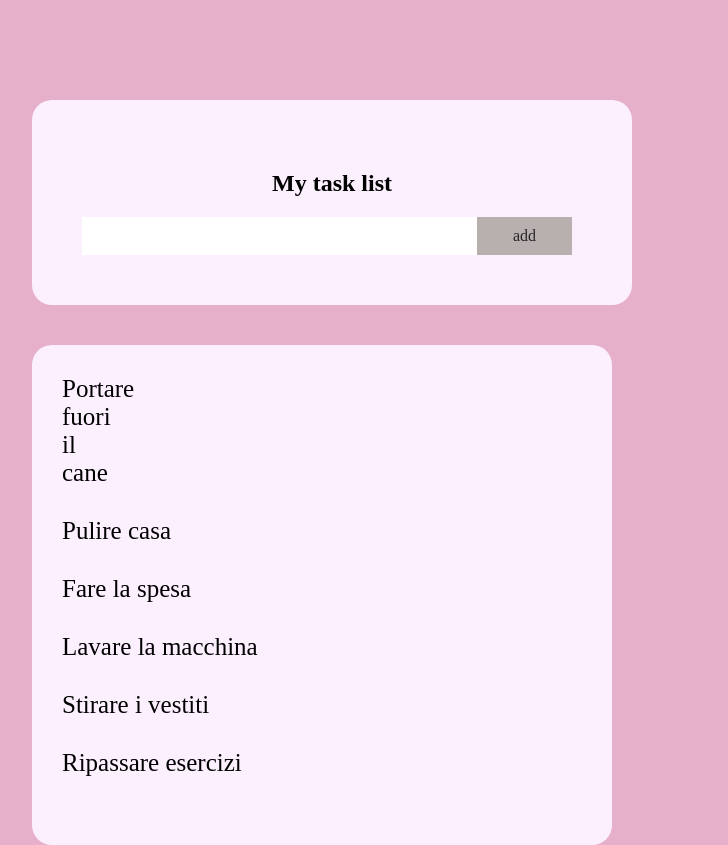
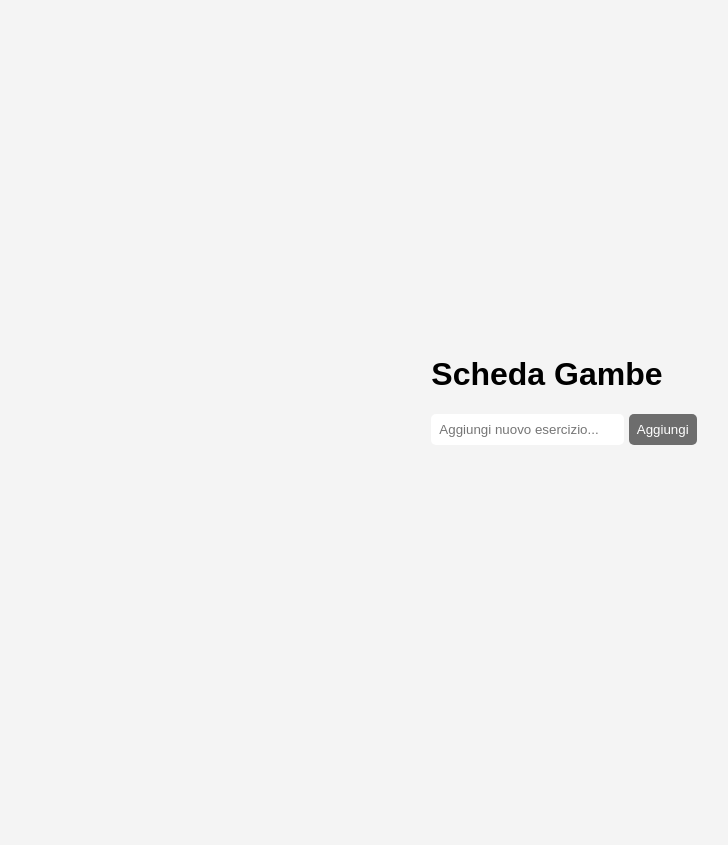
Before and after one commit to Joselinedesouza/Week3-Project3, a plain HTML site: page index.html in a window 1280 px wide. Shown: the whole page, without its empty margins (76-804 px from the left). After the commit the page ends 800 px from the top, so only its background shows below. Drawn offline with Linux system fonts and the light colour scheme.

Commit message:
completed

```diff
--- a/index.html
+++ b/index.html
@@ -7,27 +7,24 @@
     <link rel="stylesheet" href="tasklist.css" />
   </head>
   <body>
-    <header>
-        <div id="myDIV" class="header">
-            <h2>My task list</h2>
-      <input id="myImput1" type="text" />
-      <span oneclick="newElement()" class="addButton">add</span>
-        </div>
-    </header>
-    <main>
+    <div id="container">
+      <h1>Scheda Gambe</h1>
+      <div id="Esercizi">
+        <!--scheda input testo-->
+        <input
+          type="text"
+          id="nuovo-esercizio"
+          placeholder="Aggiungi nuovo esercizio..."
+        />
+        <button id="Aggiungi">Aggiungi</button>
+      </div>
+      <!--tutti gli esrecizi da fare-->
       <div>
-        <ul id="MyUL">
-          <li class="check">Portare fuori il cane</li>
-          <li>Pulire casa</li>
-          <li>Fare la spesa</li>
-          <li>Lavare la macchina</li>
-          <li>Stirare i vestiti</li>
-          <li>Ripassare esercizi</li>
+        <ul id="esercizio-nuovo">
+          <!--In javascript aggiungeremo gli erecizi che metteremo in input-->
         </ul>
       </div>
-    </main>
-</form>
-    <footer></footer>
+    </div>
     <script src="javascript.js"></script>
   </body>
 </html>
--- a/javascript.js
+++ b/javascript.js
@@ -0,0 +1,54 @@
+//Attende che tutto il doc HTML sia completamente caricato prima di
+//eseguire il codice.
+document.addEventListener("DOMContentLoaded", function () {
+  const inputField = document.getElementById("nuovo-esercizio");
+  const Aggiungi = document.getElementById("Aggiungi");
+  const taskList = document.getElementById("esercizio-nuovo");
+
+  //trim: elimina gli spazi vuoti, iniziali e finali.
+
+  Aggiungi.addEventListener("click", function () {
+    const taskText = inputField.value.trim();
+
+    if (taskText === "") {
+      alert("fai attenzione, stronza");
+      return;
+    }
+
+    // Crea un nuovo <li> che rappresenterà il task
+    const taskItem = document.createElement("li");
+    // gli assegna la classe css "task" per lo stile
+    taskItem.classList.add("task");
+    const taskLabel = document.createElement("span");
+    // inserisce nel <li> il testo che ho aggiunto dopo aver cliccato aggiungi
+    taskItem.textContent = taskText;
+
+    // Aggiunge un evento al click
+    taskItem.addEventListener("click", function () {
+      // quando viene cliccato, alterna toggle() la classe "completed"(aggiunge se non c'è, rimuove se c'è)
+      // aggiungere classe nel css per barrare e opacizzare
+      taskItem.classList.toggle("completed");
+    });
+
+    // Creiamo un nuovo <button> (deleteButton)
+    const deleteButton = document.createElement("button");
+    // Impostiamo il testo "X" per indicare la cancellazione
+    deleteButton.textContent = "X";
+    //Gli assegnamo la classe CSS "DeleteButton" per lo stile
+    deleteButton.classList.add("deleteButton");
+
+    //Aggiungiamo un evento al click del pulsante X (deleteButton)
+    deleteButton.addEventListener("click", function (e) {
+      // e.stopPropagation(); -> Evita che cliccando su "X" il task venga anche segnato come completato
+      e.stopPropagation();
+      //remove() -> rimuove il task dalla lista
+      taskItem.remove();
+    });
+    //Aggiungiamo il pulsate "X" all'elemento li
+    taskItem.appendChild(deleteButton);
+    //Stiamo aggiugedo il LI alla lista UL
+    taskList.appendChild(taskItem);
+    //Svuotiamo il campo Input, dopo aver aggiunto un task.
+    inputField.value = "";
+  });
+});
--- a/tasklist.css
+++ b/tasklist.css
@@ -1,23 +1,13 @@
 body {
-    margin-top: 100px;
-    height: 100px;
-    padding-left: 100px;
-    width: 500px;
-    background-color: rgb(230, 176, 203);
+  font-family: Arial, sans-serif;
+  background-color: #f4f4f4;
+  display: flex;
+  justify-content: center;
+  align-items: center;
+  height: 100vh;
+  margin: 0;
 }
 
-header {
-display:inline-block;
- background-color: rgb(252, 240, 255);
- padding: 50px 50px 50px 50px;
- text-align: center;
- border-radius: 20px;
- width: 500px;
-
- }
-
- main {
-    display: inline-block;
     background-color: rgb(252, 240, 255);
 
     margin-top: 40px;
@@ -27,42 +17,58 @@ display:inline-block;
     padding-right: 50px;
     border-radius: 20px;
 
+  color: #fff;
 }
-  ul{
-    list-style-type: none;
-    margin:0;
-    padding:0;
 
- }
- ul li {
+
+#Esercizi {
+  display: flex;
+  gap: 10px;
+}
+#nuovo-esercizio {
+  flex: 1;
+  padding: 8px;
+  border: none;
+  border-radius: 5px;
+}
+
+#Aggiungi {
+  background: #6d6d6d;
+  color: white;
+  border: none;
+  padding: 8px;
+  cursor: pointer;
+  border-radius: 5px;
+}
+
+#esercizio-nuovo{
+  list-style: none;
+  padding: 0;
+  margin-top: 20px;
+}
+
+
+  .task {
+    background: white;
+    padding: 10px;
+    margin: 5px 0;
+    display: flex;
+    justify-content: space-between;
+    align-items: center;
+    border-radius: 5px;
     cursor: pointer;
-    padding-top: 30px;
-     font-size: 25px;
-    transition: 0.2s;
- }
- ul li.check{
-    width: 7px;
+}
 
- }
+.task.completed {
+    text-decoration: line-through;
+    opacity: 0.6;
+}
 
- input {
-    margin: 0;
+.deleteButton {
+    background: rgb(255, 0, 157);
+    color: white;
     border: none;
-    border-radius: 0;
-    width: 75%;
-    padding: 10px;
-    float: left;
-    font-size: 16px;
- }
-.addButton {
-    padding: 10px;
-    width: 15%;
-    background: #b8afaf;
-    color: #272626;
-    float: left;
-    text-align: center;
-    font-size: 16px;
+    padding: 5px 10px;
     cursor: pointer;
-    transition: 0.3s;
-    border-radius: 0;
-  }
+    border-radius: 5px;
+}
```
